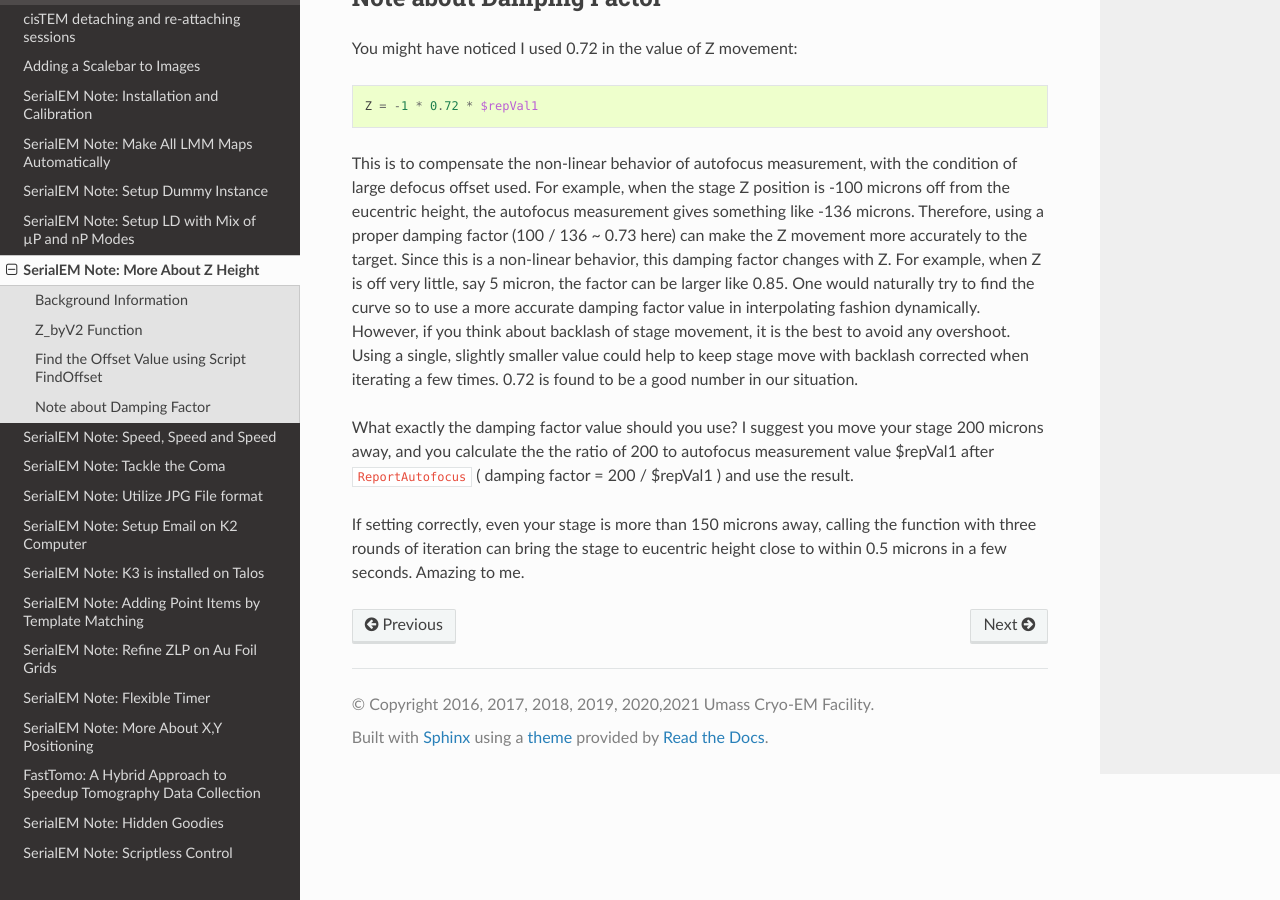
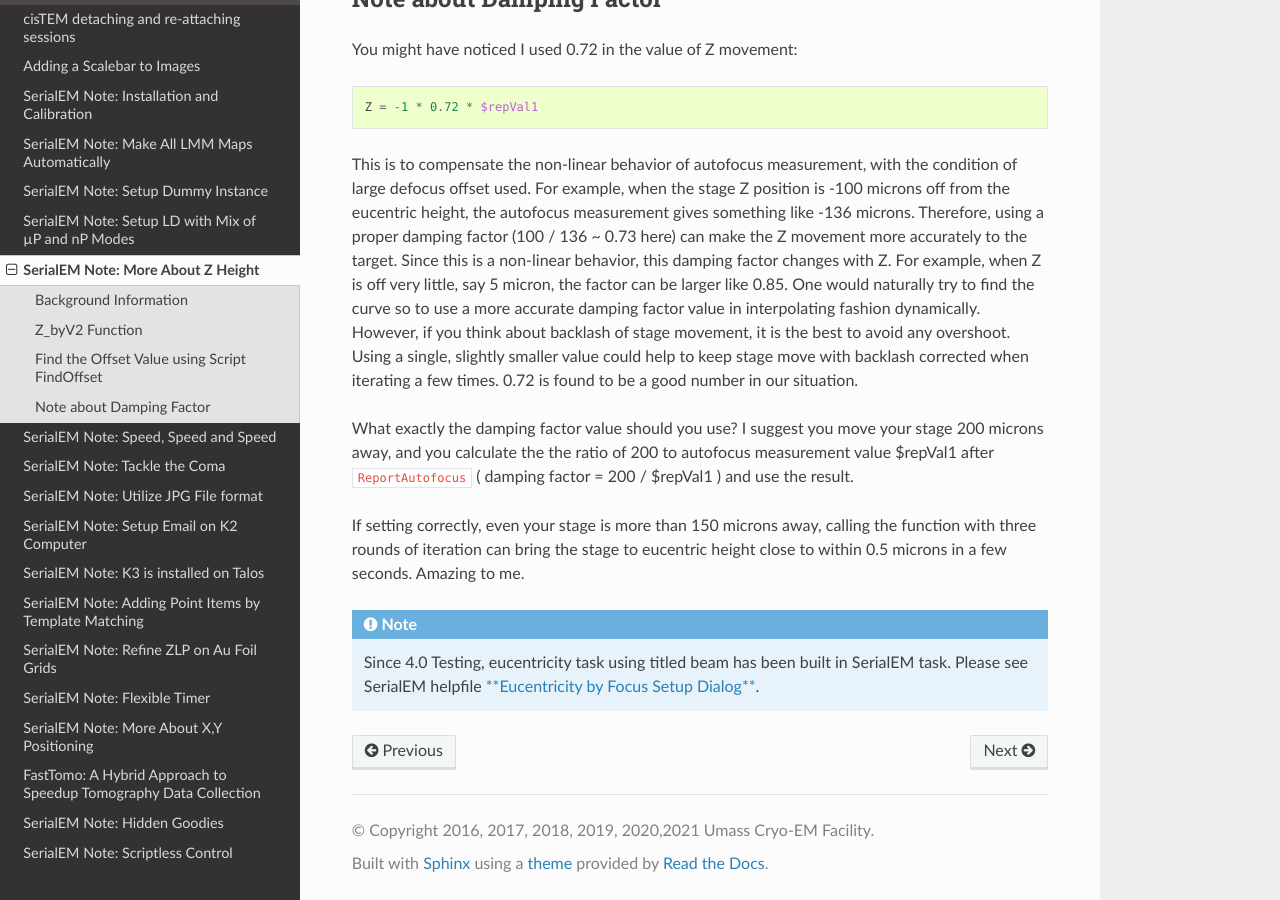
Before and after one commit to xuchen66/sphinx-emdocs, a Sphinx documentation site: the page built from source/serialEM-note-more-about-z-height.rst, in a window 1280 px wide and 900 px high, scrolled down 4274 px. Built offline with Sphinx 7.4.7 and the Read the Docs theme 2.0.0, drawn with Linux system fonts in a browser that asks for light colours; pages that are not in the unit, such as notebooks, are missing from menus; some of the changed text lies outside the part shown.

Commit message:
Update serialEM-note-more-about-z-height.rst

```diff
--- a/source/serialEM-note-more-about-z-height.rst
+++ b/source/serialEM-note-more-about-z-height.rst
@@ -14,11 +14,11 @@ SerialEM Note: More About Z Height
    Abstract
       This is the first of a series of SerialEM notes I have wanted to write
       for a while. An application of using SerialEM, even a simple one,
-      could be very useful and "handy" for a SerialEM user. I try to
-      give more explanation for what I did, rather than to just present
-      plain lines of codes (yes, SerialEM scripting code) so that it can
-      be helpful for a SerialEM user, especially a new comer to
-      understand better how SerialEM works.
+      could be very useful and "handy" for a SerialEM user. I try to give
+      more explanation for what I did, rather than to just present plain
+      lines of codes (yes, SerialEM scripting code) so that it can be
+      helpful for a SerialEM user, especially a new comer to understand
+      better how SerialEM works.
 
       Quickly and accurately moving specimen to eucentric height is a
       frequently needed task. Everything is going to be easier if specimen
@@ -103,7 +103,8 @@ The function code is below.
    RestoreFocus
    EndFunction
 
-The real difference between this and previous version *Z_byV* is an additional line inserted after SetEucentricFocus:
+The real difference between this and previous version *Z_byV* is an
+additional line inserted after ``SetEucentricFocus``:
 
 .. code-block:: ruby
 
@@ -136,7 +137,8 @@ and under current scope condition.
 Find the Offset Value using Script FindOffset
 ---------------------------------------------
 
-If we found the good "offset" value, it will be good for some time, at least this session. So this like a short term calibration. Here is how to find it:
+If we found the good "offset" value, it will be good for some time, at least
+this session. So this like a short term calibration. Here is how to find it:
 
 - Adjust specimen to Eucentriciy, using FEI interface tool or SerialEM task function
 - run script as below.
@@ -263,3 +265,8 @@ factor = 200 / $repVal1 ) and use the result.
 If setting correctly, even your stage is more than 150 microns away, calling
 the function with three rounds of iteration can bring the stage to eucentric
 height close to within 0.5 microns in a few seconds. Amazing to me.
+
+.. note::
+   Since 4.0 Testing, eucentricity task using titled beam has been built in
+   SerialEM task. Please see SerialEM helpfile `**Eucentricity by Focus Setup
+   Dialog** <https://bio3d.colorado.edu/SerialEM/betaHlp/html/hidd_z_by_g_setup.htm>`_.
```
